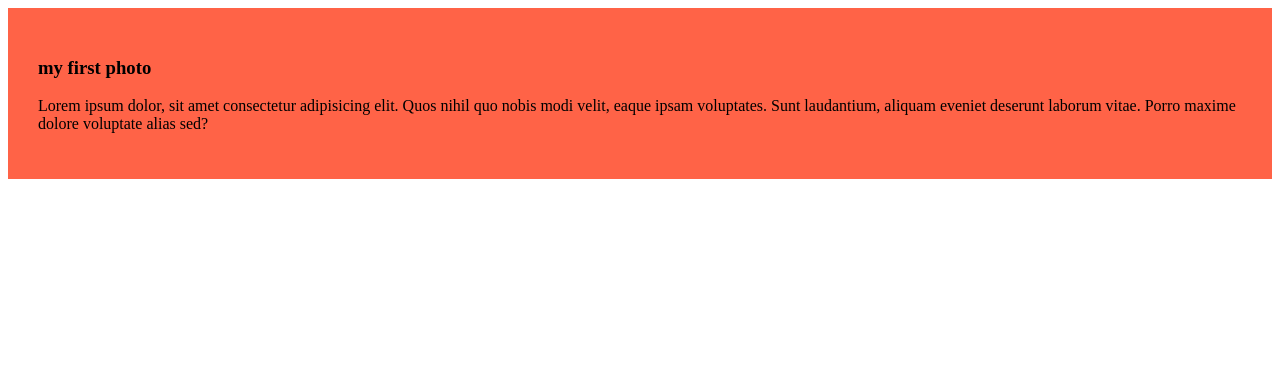
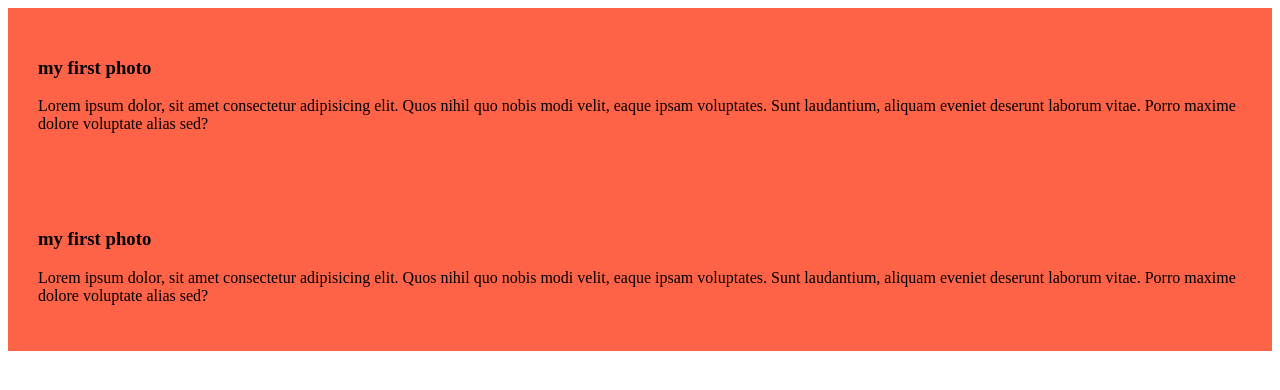
Before and after one commit to maruf11220/my-first-photo, a plain HTML site: page index.html in a window 1280 px wide. Drawn offline with Linux system fonts and the light colour scheme.

Commit message:
add your photo

```diff
--- a/index.html
+++ b/index.html
@@ -11,6 +11,10 @@
         <h3>my first photo</h3>
         <p>Lorem ipsum dolor, sit amet consectetur adipisicing elit. Quos nihil quo nobis modi velit, eaque ipsam voluptates. Sunt laudantium, aliquam eveniet deserunt laborum vitae. Porro maxime dolore voluptate alias sed?</p>
     </div>
+    <div>
+        <h3>my first photo</h3>
+        <p>Lorem ipsum dolor, sit amet consectetur adipisicing elit. Quos nihil quo nobis modi velit, eaque ipsam voluptates. Sunt laudantium, aliquam eveniet deserunt laborum vitae. Porro maxime dolore voluptate alias sed?</p>
+    </div>
 
 </body>
 </html>
```
